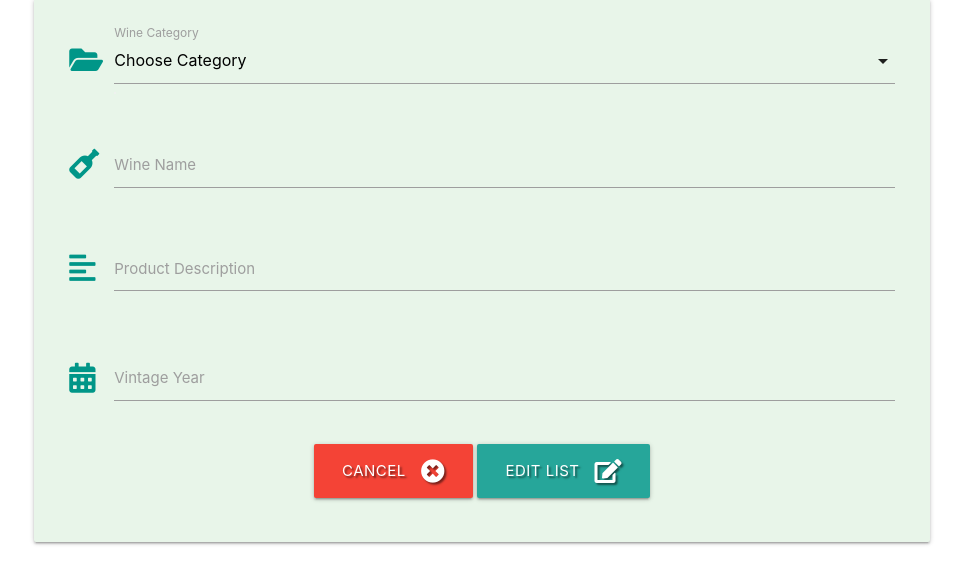
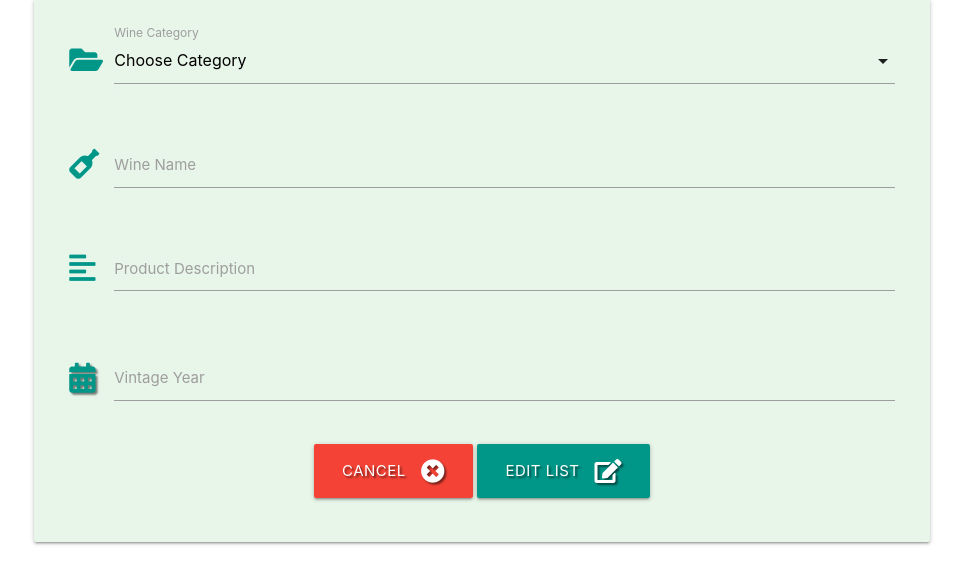
Before and after one commit to YOSTINA-dh/TSEHAY-S--KITCHEN, a Flask app: template templates/edit_list.html in a window 1280 px wide. Shown: the part 160-744 px from the top of the page, without its empty margins (158-1121 px from the left). Run offline with Flask 2, Linux system fonts and the light colour scheme; the template is opened without the code that fills it, so the values that code supplies are empty; some libraries are stand-ins or nearby versions.

Commit message:
uppdate edit/ add files

```diff
--- a/templates/add_list.html
+++ b/templates/add_list.html
@@ -39,7 +39,7 @@
         <!-- due date picker -->
         <div class="row">
             <div class="input-field col s12">
-                <i class="fas fa-calendar-alt prefix teal-text text-teal darken-4"></i>
+                <i class="fas fa-calendar-alt prefix teal-text text-shadow"></i>
                 <input id="vintage_year" name="vintage_year" type="text" class="datepicker validate" required>
                 <label for="vintage_year">Vintage_Year</label>
             </div>
--- a/templates/edit_list.html
+++ b/templates/edit_list.html
@@ -46,7 +46,7 @@
         <!-- due date picker -->
         <div class="row">
             <div class="input-field col s12">
-                <i class="fas fa-calendar-alt prefix teal-text text-teal darken-4"></i>
+                <i class="fas fa-calendar-alt prefix teal-text text-shadow"></i>
                 <input id="vintage_year" name="vintage_year" type="text"
                     value="{{ list.vintage_year}}" class="datepicker validate" required>
                 <label for="due_date">Vintage Year</label>
@@ -59,7 +59,7 @@
                 <a href="{{ url_for('get_lists') }}" class="btn-large red text-shadow">
                     Cancel <i class="fas fa-times-circle right"></i>
                 </a>
-                <button type="submit" class="btn-large teal-lighten-2 text-shadow">
+                <button type="submit" class="btn-large teal light-2 text-shadow">
                     Edit list <i class="fas fa-edit right"></i>
                 </button>
             </div>
--- a/templates/lists.html
+++ b/templates/lists.html
@@ -11,7 +11,7 @@
                 <i class="fas fa-wine-bottle"></i>
                 {% if session.user|lower == list.created_by|lower %}
                 <a href="{{ url_for('delete_list', list_id=list._id) }}" class="btn-small green accent-4">Done</a>
-                <a href="{{ url_for('edit_list', list_id=list._id) }}" class="btn-small light-blue lighten-1">Edit</a>
+                <a href="{{ url_for('edit_list', list_id=list._id) }}" class="btn-small teal lighten-1">Edit</a>
                 {% endif %}
             </div>
             <div class="col s9">
```
